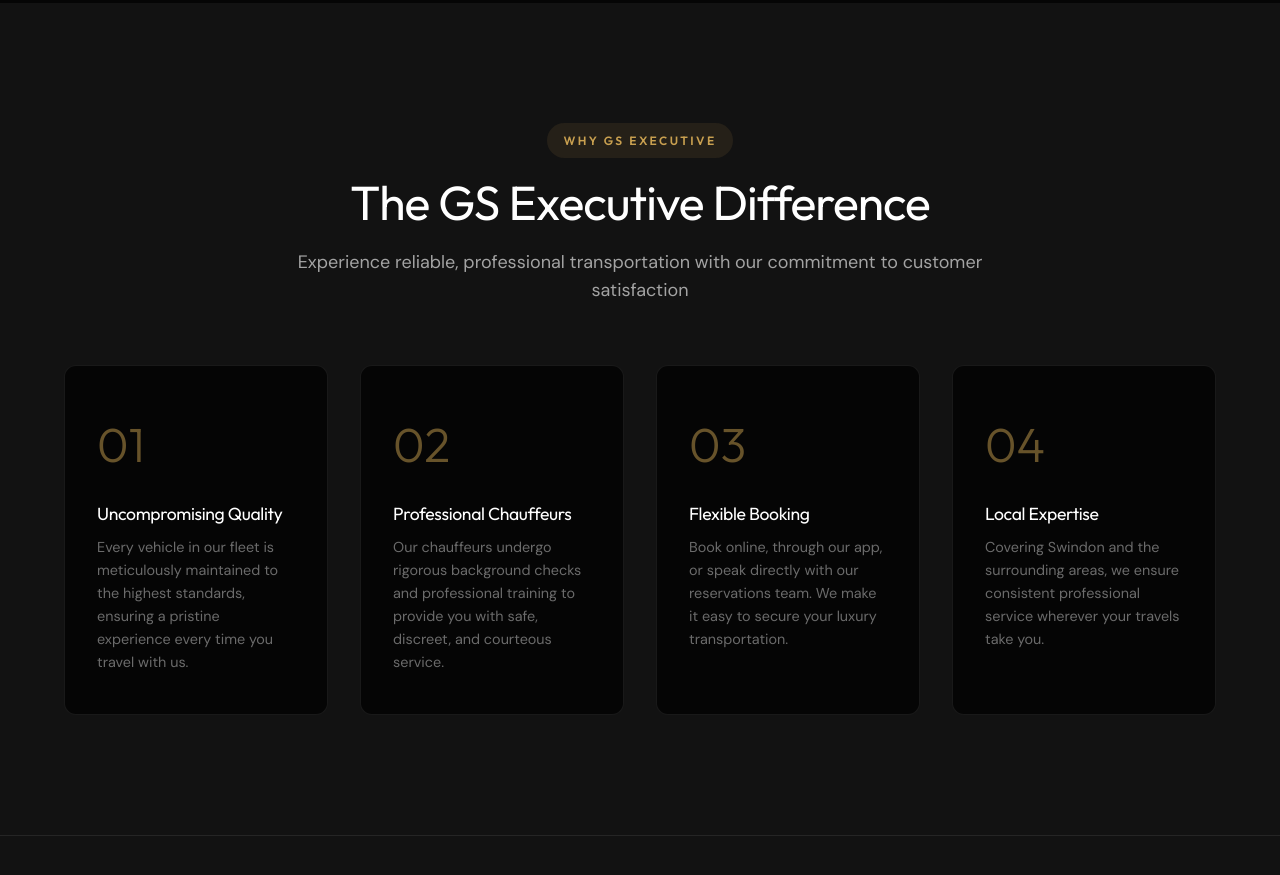
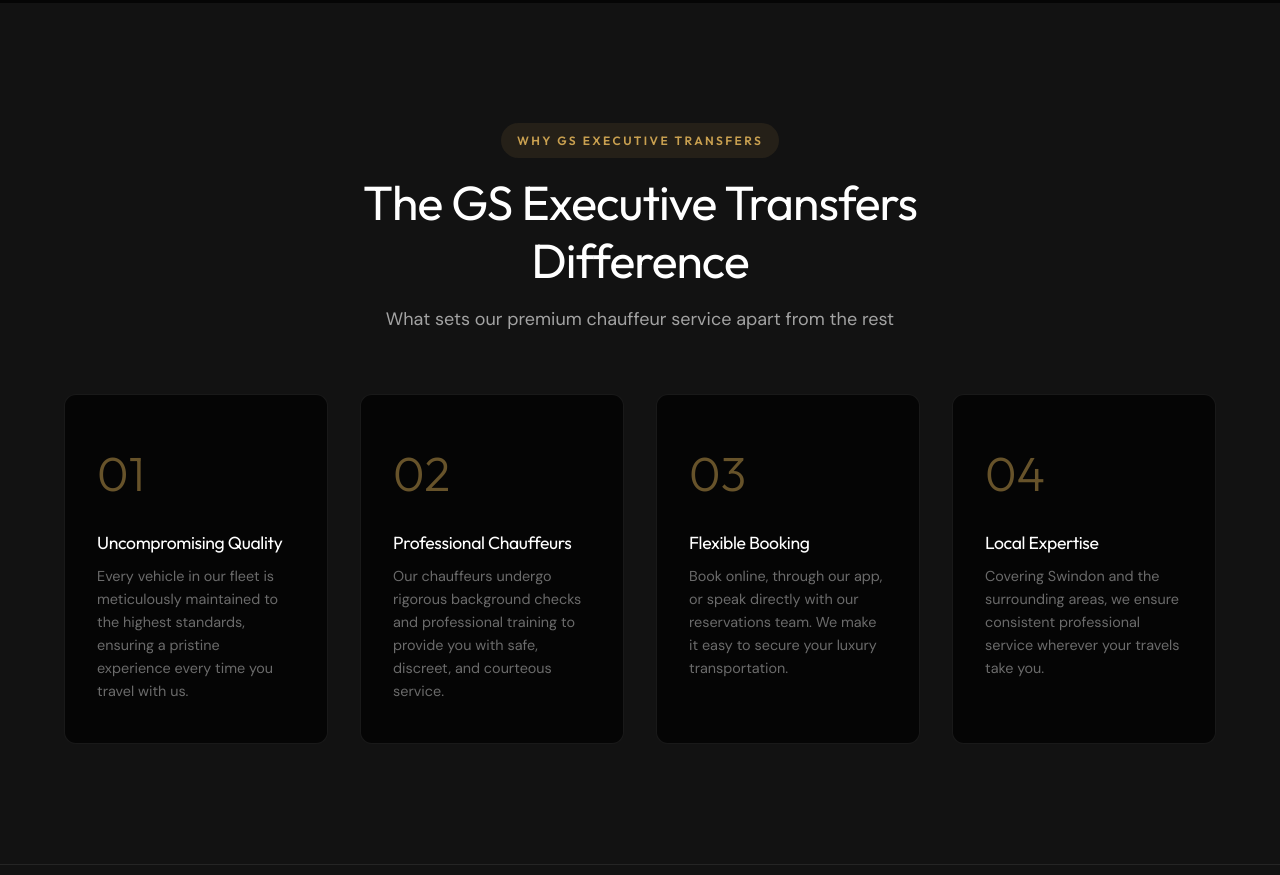
Before and after one commit to JoswinLynel/Lux-Car-website-, a plain HTML site: page services.html in a window 1280 px wide. Shown: the part 3680-4555 px from the top of the page. Drawn offline with Linux system fonts and the light colour scheme.

Commit message:
fix(copy): ensure full business name GS Executive Transfers is used in body text

```diff
--- a/services.html
+++ b/services.html
@@ -301,10 +301,10 @@
     <!-- Why Choose Us -->
     <section class="why-choose">
         <div class="container">
-            <div class="section-header" data-animate="fade-up">
-                <span class="section-tag">Why GS Executive</span>
-                <h2>The GS Executive Difference</h2>
-                <p>Experience reliable, professional transportation with our commitment to customer satisfaction</p>
+            <div class="section-header" style="text-align: center; margin-bottom: 60px;" data-animate="fade-up">
+                <span class="section-tag">Why GS Executive Transfers</span>
+                <h2>The GS Executive Transfers Difference</h2>
+                <p>What sets our premium chauffeur service apart from the rest</p>
             </div>
 
             <div class="why-grid">
```
Also changed, not shown: index.html (+1 -1 lines).
